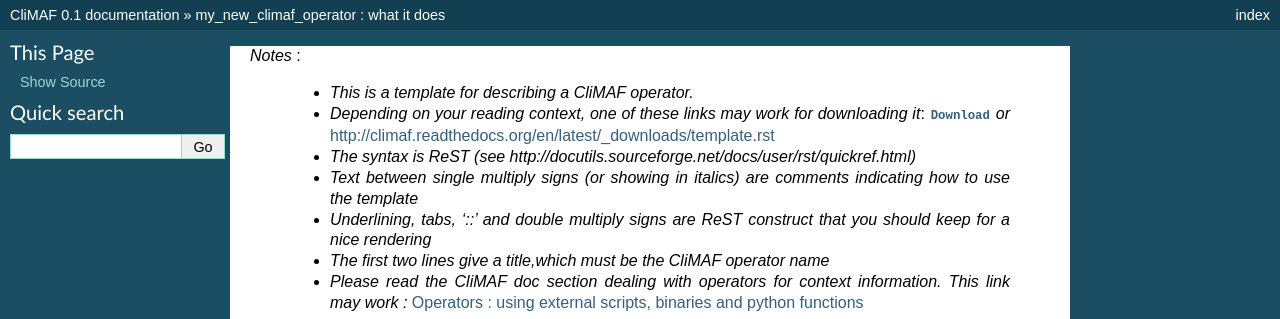
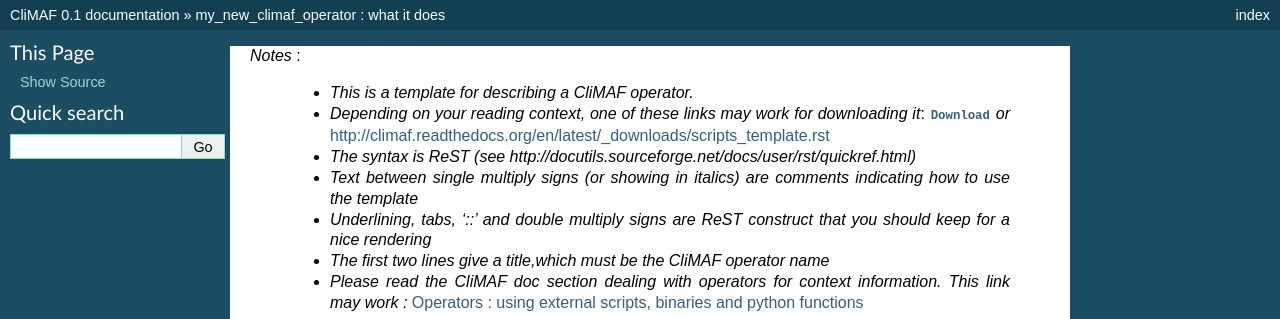
Before and after one commit to rigoudyg/climaf, a Sphinx documentation site: the page built from doc/scripts_template.rst, in a window 1280 px wide. Shown: the top 319 px of the page. Built offline with Sphinx 7.4.7, drawn with Linux system fonts in a browser that asks for light colours; some of the changed lines change nothing that is shown.

Commit message:
fix scripts_template for link to scripts_template.rst

```diff
--- a/doc/scripts_template.rst
+++ b/doc/scripts_template.rst
@@ -1,7 +1,7 @@
 *Notes* :
 
  - *This is a template for describing a CliMAF operator.*
- - *Depending on your reading context, one of these links may work for downloading it*: :download:`Download <scripts_template.rst>` *or* http://climaf.readthedocs.org/en/latest/_downloads/template.rst
+ - *Depending on your reading context, one of these links may work for downloading it*: :download:`Download <scripts_template.rst>` *or* http://climaf.readthedocs.org/en/latest/_downloads/scripts_template.rst
  - *The syntax is ReST (see http://docutils.sourceforge.net/docs/user/rst/quickref.html)*
  - *Text between single multiply signs (or showing in italics) are comments indicating how to use the template*
  - *Underlining, tabs, '::' and double multiply signs are ReST construct that you should keep for a nice rendering*
```
